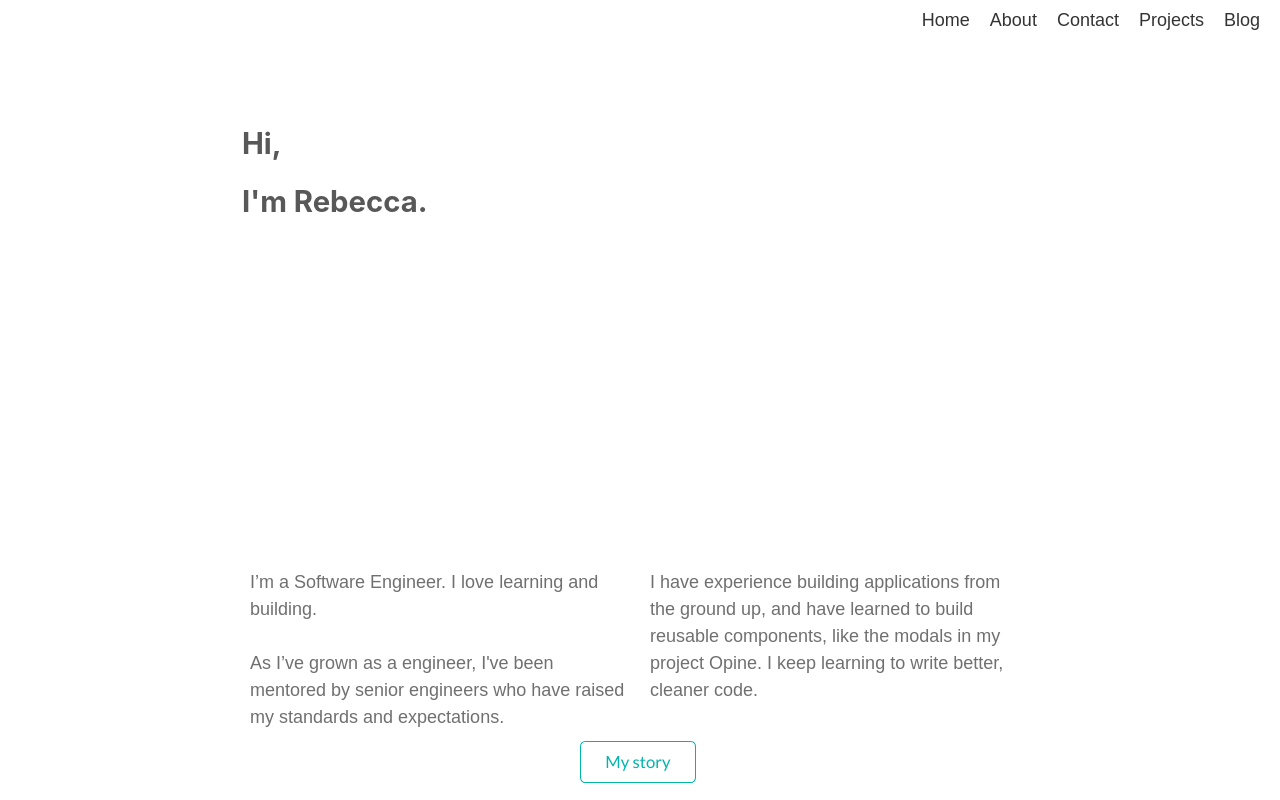
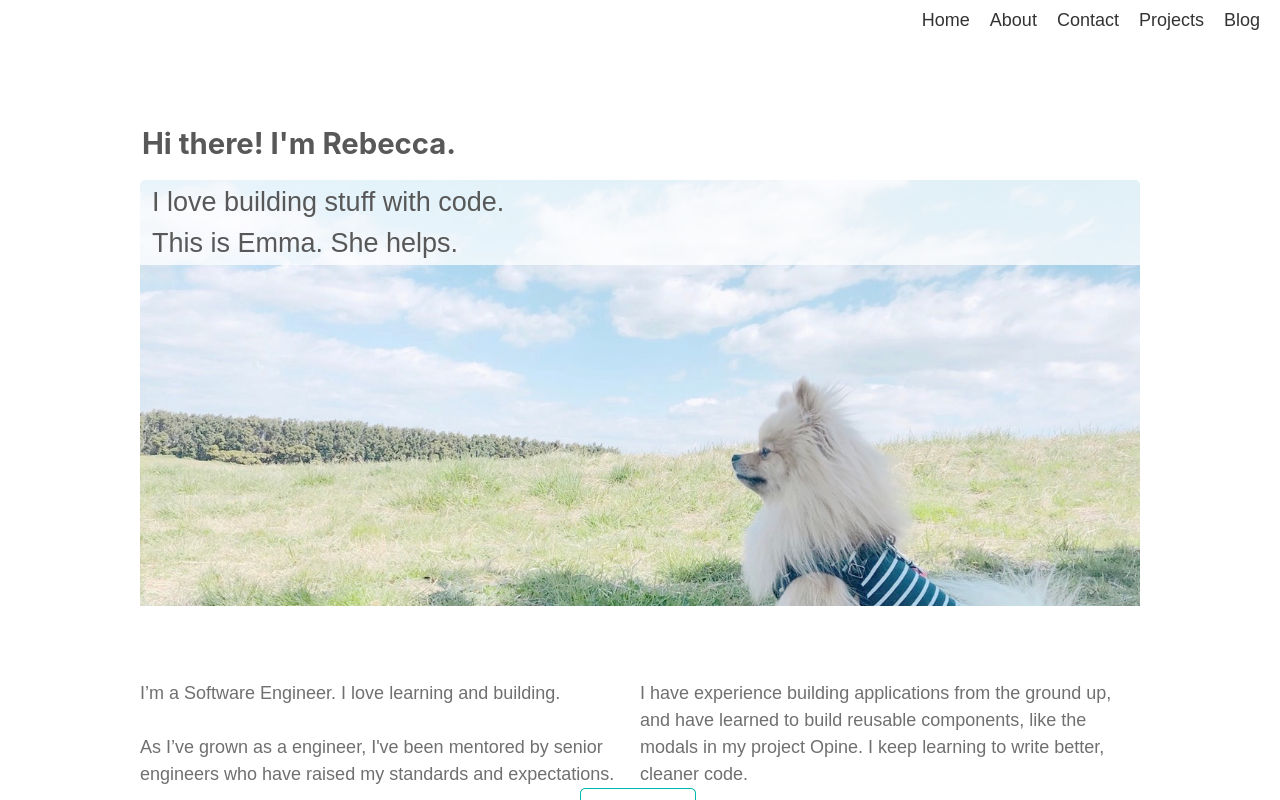
Before and after one commit to rebecca1231/portfolio2, a React (Vite) app: page / in a window 1280 px wide. Built offline with nearby package versions, Linux system fonts and the light colour scheme.

Commit message:
update formatting

```diff
--- a/src/App.tsx
+++ b/src/App.tsx
@@ -1,4 +1,3 @@
-import React from 'react'
 import { BrowserRouter as Router, Route } from 'react-router-dom'
 
 import { Header } from './Components/Header'
@@ -13,7 +12,7 @@ import { Boutique } from './Components/Projects/Boutique'
 import { MovieQuiz } from './Components/Projects/MovieQuiz'
 import { Routes } from 'react-router'
 
-function App() {
+export function App() {
   return (
     <Router>
       <Header />
@@ -30,5 +29,3 @@ function App() {
     </Router>
   )
 }
-
-export default App
--- a/src/Components/Landing.tsx
+++ b/src/Components/Landing.tsx
@@ -7,16 +7,19 @@ import fluffybg from '../assets/fluffybg.jpeg'
 import { projectData } from './ProjectCards/projectData'
 import { Card } from './ProjectCards/Card'
 import { Contact } from './Contact'
+import { Link } from 'react-router-dom'
 
 const Container = styled.div`
-  max-width: 800px;
+  max-width: 1000px;
   margin: auto;
   color: #585858;
 
   .textBox {
+    max-width: 500px;
+    margin: 0 auto;
+  }
+  .px-2 {
     padding: 0 10px;
-    max-width: 400px;
-    margin: 0 auto;
   }
 `
 
@@ -28,7 +31,6 @@ const FlexContainer = styled.div`
   p {
     font-size: 1rem;
     line-height: 1.5;
-    padding: 10px 0;
     color: #707070;
 
     @media (max-width: 750px) {
@@ -39,13 +41,13 @@ const FlexContainer = styled.div`
 
 const Me = styled.div`
   border-radius: 5px;
-  max-width: 800px;
+  max-width: 1000px;
   margin: auto;
   background-image: url(${fluffybg});
   background-repeat: no-repeat;
-  background-size: 800px auto;
+  background-size: 1000px auto;
   background-position: top;
-  height: 40vh;
+  height: 500px;
   img {
     max-width: 10rem;
     border-radius: 10px;
@@ -71,6 +73,8 @@ const Me = styled.div`
 gsap.registerPlugin(ScrollTrigger)
 
 export function Landing() {
+  console.log('%cWelcome! %cHappy to see you!', 'font-weight:bold', 'color: teal')
+
   const cardsRef = useRef(null) as RefObject<HTMLDivElement | null>
   const topRef: RefObject<HTMLDivElement | null> = useRef(null)
   const headRef: RefObject<HTMLDivElement | null> = useRef(null)
@@ -91,10 +95,15 @@ export function Landing() {
       },
     }
   }
-
   useEffect(() => {
-    console.log('%cWelcome! %cHappy to see you!', 'font-weight:bold', 'color: teal')
-
+    gsap.set([cardsRef.current, topRef.current, headRef.current], {
+      autoAlpha: 1,
+      y: 0,
+      x: 0,
+    })
+  }, [])
+  useEffect(() => {
+    if (cardsRef.current && topRef.current && headRef.current) {
       gsap.from(cardsRef.current, animation(cardsRef))
       gsap.from(topRef.current, animation(topRef))
       gsap.from(headRef.current, {
@@ -105,7 +114,8 @@ export function Landing() {
           start: 'top center+=200',
         },
       })
-  }, [])
+    }
+  }, [cardsRef.current, topRef.current, headRef.current])
 
   return (
     <Container>
@@ -119,8 +129,7 @@ export function Landing() {
             marginBottom: '1rem',
           }}
         >
-          <h2> Hi,</h2>
-          <h2>I'm Rebecca.</h2>
+          <h2> Hi there! I'm Rebecca.</h2>
         </div>
         <Me ref={topRef}>
           <div
@@ -128,9 +137,11 @@ export function Landing() {
               backgroundColor: 'rgba(255,255,255, 0.75)',
             }}
           >
-            <div ref={headRef} className='ui container' style={{ maxWidth: '750px', padding: '2px' }}>
-              <p>
-                I enjoy nature with my fluffy dog and <br />I love building stuff with code.
+            <div ref={headRef} className='ui container px-2' style={{ maxWidth: '750px', padding: '2px' }}>
+              <p className={'px-2'}>
+                I love building stuff with code.
+                <br />
+                This is Emma. She helps.
               </p>
             </div>
           </div>
@@ -153,14 +164,9 @@ export function Landing() {
           </div>
         </FlexContainer>
         <div style={{ textAlign: 'center' }}>
-          <div
-            className='ui teal small basic button'
-            onClick={() => {
-              // history.push("/about");
-            }}
-          >
-            My story{' '}
-          </div>
+          <Link className='ui teal small basic button' to='/about'>
+            My story
+          </Link>
         </div>
       </div>
       <div style={{ marginTop: '2rem' }} ref={cardsRef}>
@@ -191,7 +197,7 @@ export function Landing() {
       </div>
       <div style={{ margin: '0 auto', textAlign: 'center' }}>
         <a
-          href='https://www.linkedin.com/in/swe-rebeccapage'
+          href='https://www.linkedin.com/in/rebeccapage-swe'
           target='_blank'
           rel='noopener noreferrer'
           className='ui basic teal basic icon button'
--- a/src/Components/Projects.tsx
+++ b/src/Components/Projects.tsx
@@ -17,7 +17,6 @@ const FlexContainer = styled.div`
   display: flex;
   flex-direction: row;
   justify-content: space-between;
-  align-items: space-between;
   flex-wrap: wrap;
   p {
     font-size: 1rem;
--- a/src/styles/index.scss
+++ b/src/styles/index.scss
@@ -1,5 +1,3 @@
-/* Reset provided by https://github.com/gatsbyjs/gatsby-starter-blog via MIT license */
-
 html {
   font-family: sans-serif;
   -ms-text-size-adjust: 100%;
@@ -617,6 +615,10 @@ pre tt:before,
 pre tt:after {
   content: "";
 }
+.px-2{
+  padding-left: 0.5rem;
+  padding-right: 0.5rem;
+}
 @media only screen and (max-width: 480px) {
   html {
     font-size: 100%;
```
Also changed, not shown: src/main.tsx (+4 -4 lines). Lines whose indentation alone changed are shown as unchanged.
